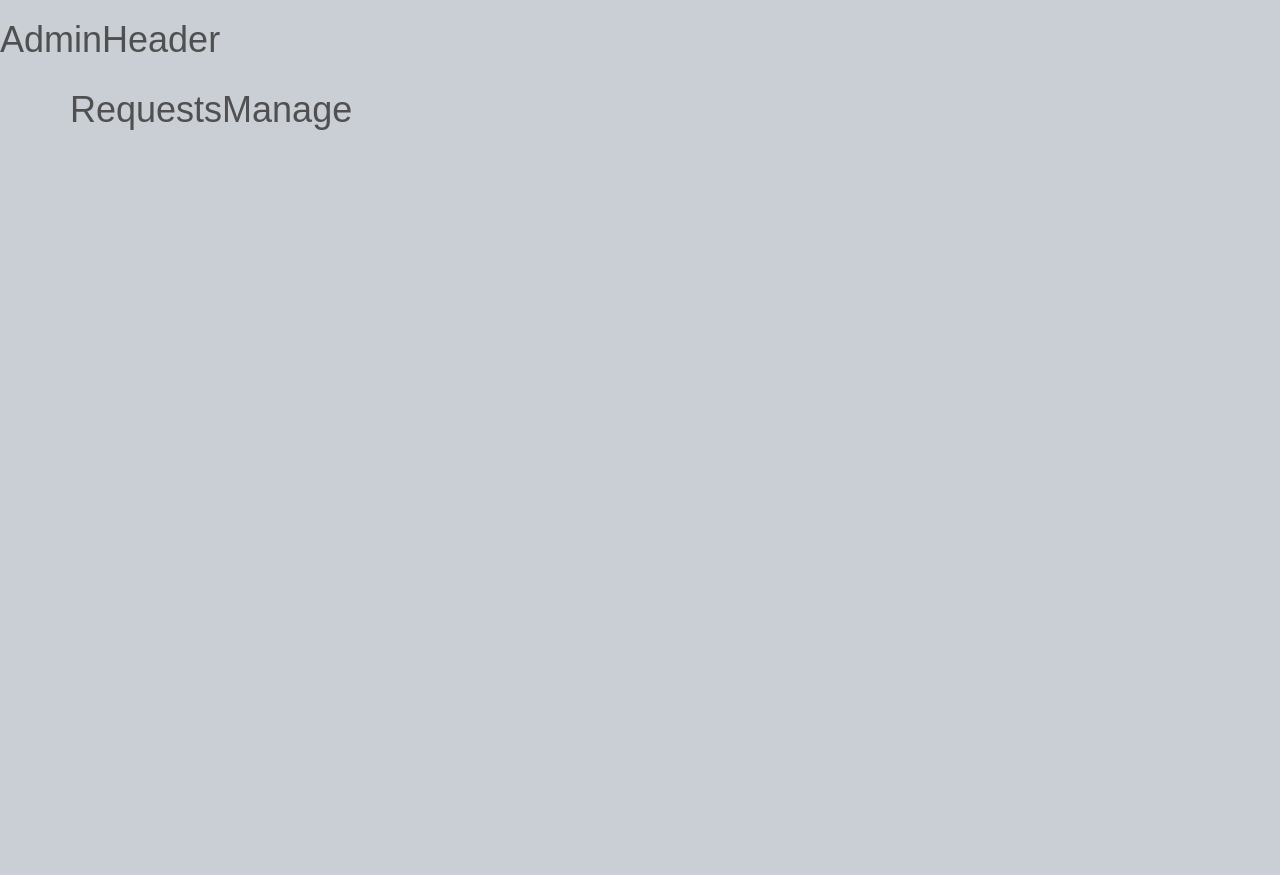
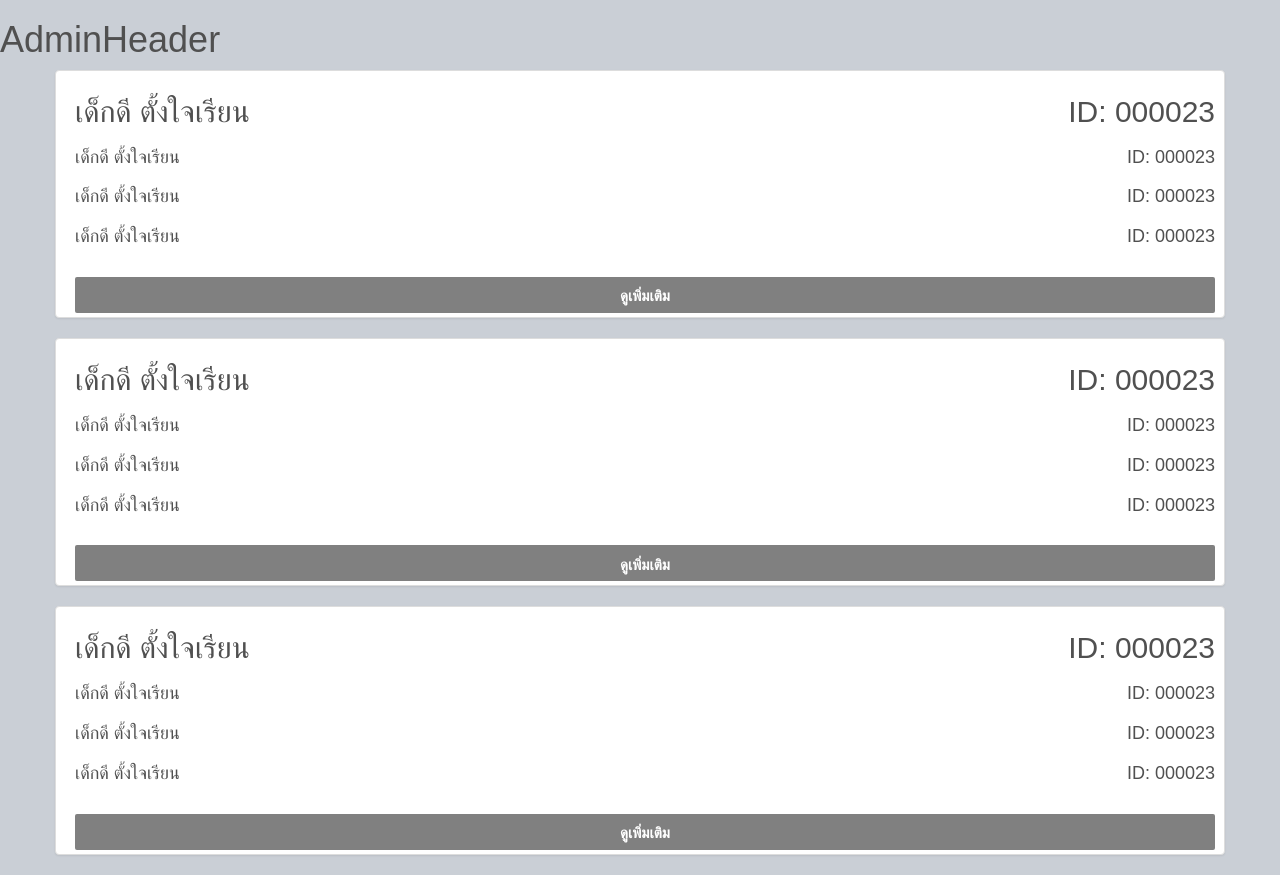
Before and after one commit to Microph/mms-full-stack-solo, a React (Create React App) app in the folder tutorium/front-end/: page /admin/requestsmanage in a window 1280 px wide. Before the commit the page ends 800 px from the top, so only its background shows below. Built offline with nearby package versions, Linux system fonts and the light colour scheme; no server answers.

Commit message:
implement requests  manage page for admin

```diff
--- a/tutorium/front-end/src/admin-components/requestsmanage.js
+++ b/tutorium/front-end/src/admin-components/requestsmanage.js
@@ -1,11 +1,117 @@
 import React, { Component } from 'react';
+import {
+  FlatButton,
+} from "material-ui";
 
 class RequestsManage extends Component {
-    render() {
-        return (
-            <h1>RequestsManage</h1>
-        );
-    }
+  genCard(){
+      return(<RequestCard />);
+  }
+
+  render() {
+      return(
+        <div>
+          {this.genCard()}
+          {this.genCard()}
+          {this.genCard()}
+        </div>
+      );
+  }
+}
+
+class RequestCard extends Component {
+  constructor(props) {
+    super(props);
+    this.state = {
+      showFullDetail: false,
+    };
+
+    this.onClickShowHide = this.onClickShowHide.bind(this);
+  }
+
+  onClickShowHide(){
+    const prev = this.state.showFullDetail;
+    this.setState({showFullDetail: !prev});
+  }
+
+  render() {
+    return (
+      <div>
+        <div class="row">
+          <div class="thumbnail clearfix">
+            <div class="container">
+                <div class="row">
+                  <div class="col-sm-7 col-md-7">
+                      <h2>เด็กดี ตั้งใจเรียน</h2>
+                  </div>
+                  <div class="col-sm-5 col-md-5">
+                      <h2 align="right">ID: 000023</h2>
+                  </div>
+                </div>
+
+                <div class="row">
+                  <div class="col-sm-7 col-md-7">
+                      <h4>เด็กดี ตั้งใจเรียน</h4>
+                  </div>
+                  <div class="col-sm-5 col-md-5">
+                      <h4 align="right">ID: 000023</h4>
+                  </div>
+                </div>
+
+                <div class="row">
+                  <div class="col-sm-7 col-md-7">
+                      <h4>เด็กดี ตั้งใจเรียน</h4>
+                  </div>
+                  <div class="col-sm-5 col-md-5">
+                      <h4 align="right">ID: 000023</h4>
+                  </div>
+                </div>
+
+                <div class="row">
+                  <div class="col-sm-7 col-md-7">
+                      <h4>เด็กดี ตั้งใจเรียน</h4>
+                  </div>
+                  <div class="col-sm-5 col-md-5">
+                      <h4 align="right">ID: 000023</h4>
+                  </div>
+                </div>
+
+                <div hidden={!this.state.showFullDetail}>
+                  <div class="row">
+                    <div class="col-sm-12 col-md-12">
+                        <h4>เด็กดี ตั้งใจเรียน</h4>
+                    </div>
+                  </div>
+
+                  <div class="row">
+                    <div class="col-sm-12 col-md-12">
+                        <h4>เด็กดี ตั้งใจเรียน</h4>
+                    </div>
+                  </div>
+                </div>
+
+                <div class="row">
+                  <div class="col-sm-12 col-md-12" align="center">
+                  <FlatButton
+                    onClick={this.onClickShowHide}
+                    style={{
+                      width: "100%",
+                      color: "#fff",
+                      margin: "auto",
+                      marginTop: 20,
+                      backgroundColor: "gray"
+                    }}
+                    labelStyle={{ fontSize: 15, fontWeight: 700 }}
+                    label="ดูเพิ่มเติม"
+                  />
+                  </div>
+                </div>
+            </div>
+          </div>
+        </div>
+      </div>
+    );
+  }
 }
 
 export default RequestsManage;
```
